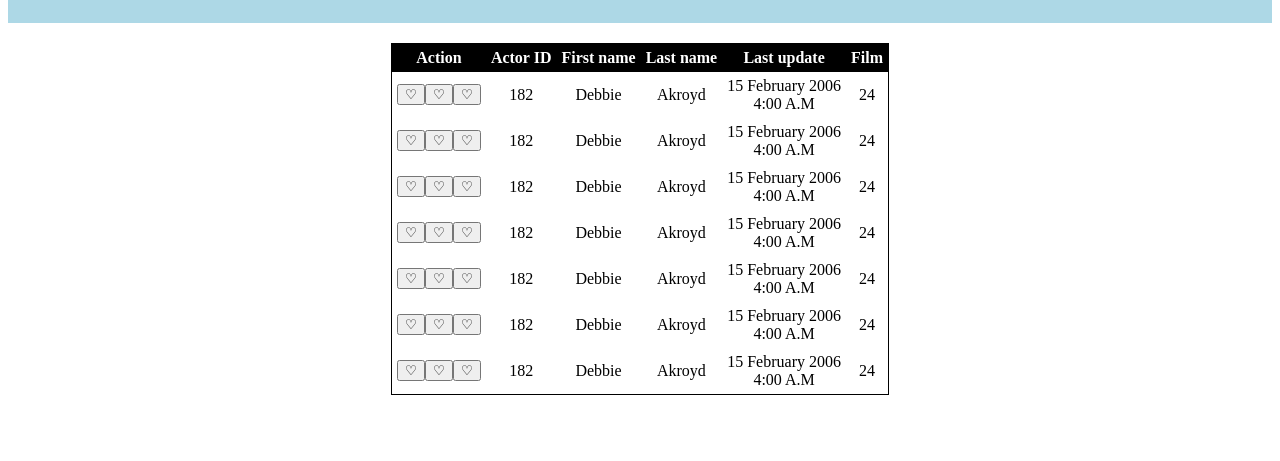
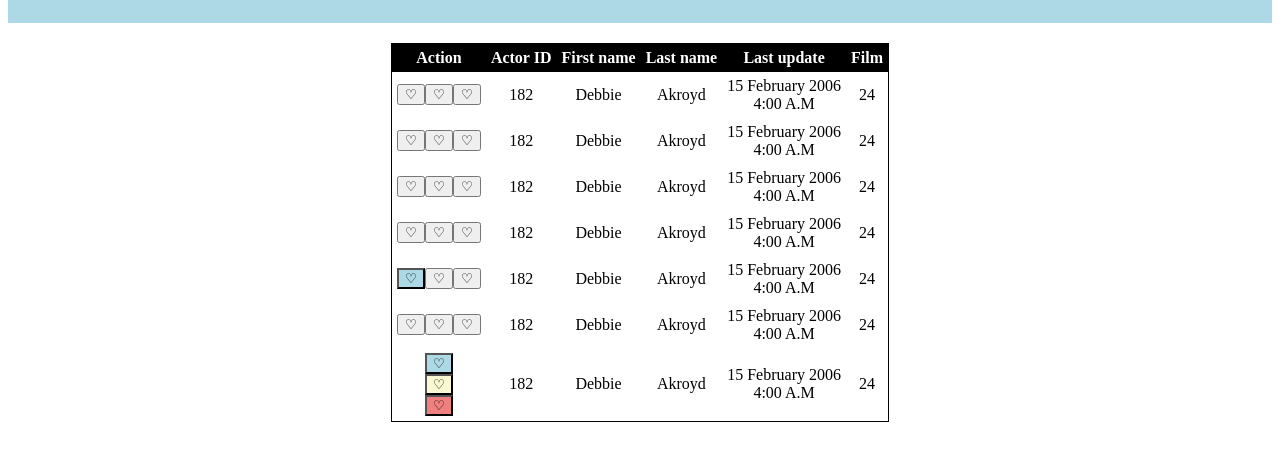
Before and after one commit to NoSoyVerde/Practica-administrativa, a plain HTML site: page index.html in a window 1280 px wide. Shown: the part 119-580 px from the top of the page. Drawn offline with Linux system fonts and the light colour scheme.

Commit message:
Añadidos DIV de los botones

```diff
--- a/index.html
+++ b/index.html
@@ -59,7 +59,7 @@
                 <td>24</td>
             </tr>
             <tr>
-                <td><button>♡</button><button>♡</button><button>♡</button></td>
+                <td><button class="button-first">♡</button><button>♡</button><button>♡</button></td>
                 <td>182</td>
                 <td>Debbie</td>
                 <td>Akroyd</td>
@@ -75,7 +75,11 @@
                 <td>24</td>
             </tr>
             <tr>
-                    <td><button>♡</button><button>♡</button><button>♡</button></td>
+                <td>
+                    <div><button class="button-first">♡</button></div>
+                    <div><button class="button-second">♡</button></div>
+                    <div><button class="button-third">♡</button></div>
+                </td>
                 <td>182</td>
                 <td>Debbie</td>
                 <td>Akroyd</td>
--- a/style.css
+++ b/style.css
@@ -21,3 +21,18 @@
     background-color: black;
     color: white;
 }
+
+.button-first {
+    background-color: lightblue;
+    color:black;
+}
+
+.button-second {
+    background-color: lightgoldenrodyellow;
+    color:black;
+}
+
+.button-third {
+    background-color: lightcoral;
+    color:black;
+}
```
Lines whose indentation alone changed are shown as unchanged.
